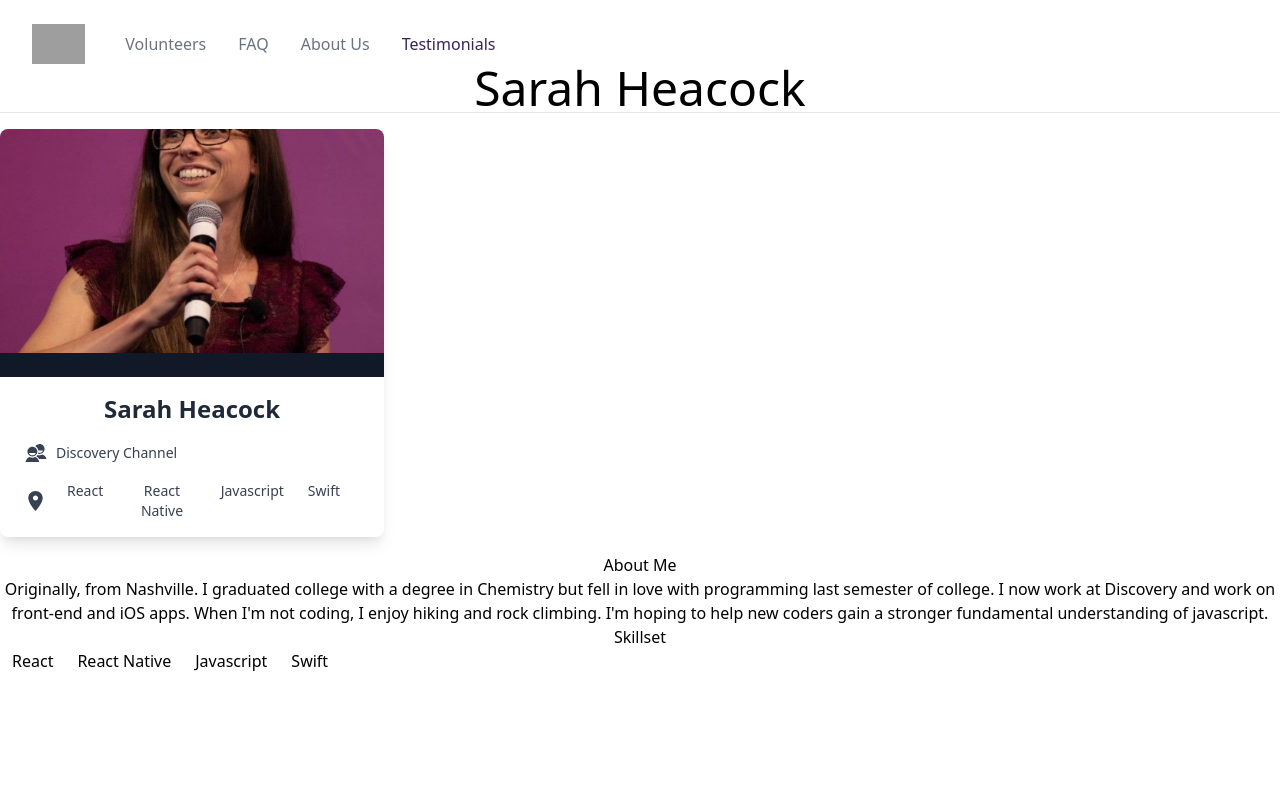
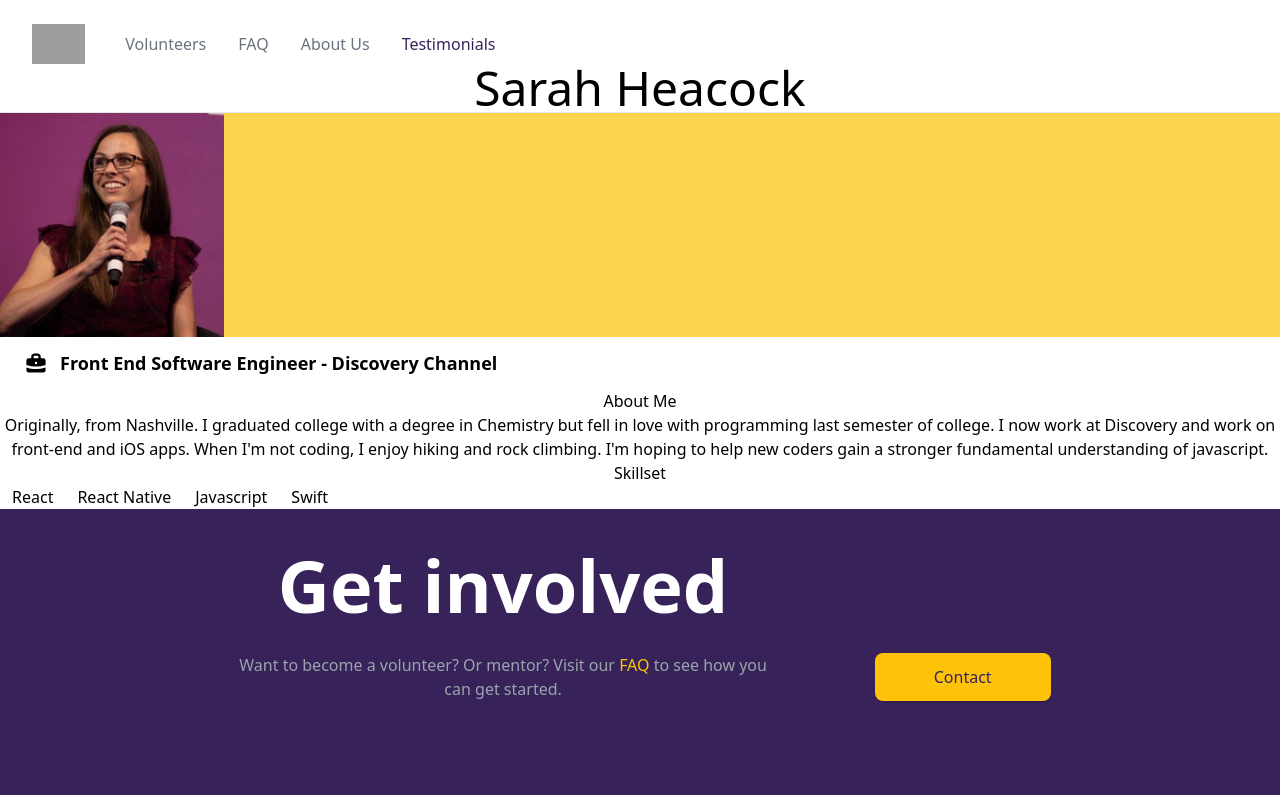
Before and after one commit to shafeeshafee/tkh-volunteer-overhaul, a React (Create React App) app: page /volunteers/1 in a window 1280 px wide. Shown: the top 795 px of the page. Built offline with nearby package versions, Linux system fonts and the light colour scheme; grey boxes are pictures that could not be loaded.

Commit message:
styling user profile

```diff
--- a/src/screens/Volunteer.jsx
+++ b/src/screens/Volunteer.jsx
@@ -24,66 +24,43 @@ const Volunteer = () => {
     }
 
 	return (
-		<div className="h-screen">
+		<div className="flex flex-col">
 			<Navbar />
 			<h1 className="text-5xl">{volunteer.name}</h1>
 			<hr />
-
-
-            <div class="content-center">
-			<div class="max-w-sm bg-white shadow-lg rounded-lg overflow-hidden my-4">
+			<div className="flex items-center bg-yellow-300">
 				<img
-					class="w-full h-56 object-cover object-center"
+					className="w-56 h-56 "
 					src={volunteer.image_link.default}
-					alt="avatar"
+					alt="volunteer avatar"
 				/>
-				<div class="flex items-center px-6 py-3 bg-gray-900">
-					<h1 class="mx-3 text-white font-semibold text-lg">{volunteer.role}</h1>
-				</div>
-				<div class="py-4 px-6">
-					<h1 class="text-2xl font-semibold text-gray-800">{volunteer.name}</h1>
-					<div class="flex items-center mt-4 text-gray-700">
-						<svg class="h-6 w-6 fill-current" viewBox="0 0 512 512">
-							<path d="M239.208 343.937c-17.78 10.103-38.342 15.876-60.255 15.876-21.909 0-42.467-5.771-60.246-15.87C71.544 358.331 42.643 406 32 448h293.912c-10.639-42-39.537-89.683-86.704-104.063zM178.953 120.035c-58.479 0-105.886 47.394-105.886 105.858 0 58.464 47.407 105.857 105.886 105.857s105.886-47.394 105.886-105.857c0-58.464-47.408-105.858-105.886-105.858zm0 186.488c-33.671 0-62.445-22.513-73.997-50.523H252.95c-11.554 28.011-40.326 50.523-73.997 50.523z" />
-							<g>
-								<path d="M322.602 384H480c-10.638-42-39.537-81.691-86.703-96.072-17.781 10.104-38.343 15.873-60.256 15.873-14.823 0-29.024-2.654-42.168-7.49-7.445 12.47-16.927 25.592-27.974 34.906C289.245 341.354 309.146 364 322.602 384zM306.545 200h100.493c-11.554 28-40.327 50.293-73.997 50.293-8.875 0-17.404-1.692-25.375-4.51a128.411 128.411 0 0 1-6.52 25.118c10.066 3.174 20.779 4.862 31.895 4.862 58.479 0 105.886-47.41 105.886-105.872 0-58.465-47.407-105.866-105.886-105.866-37.49 0-70.427 19.703-89.243 49.09C275.607 131.383 298.961 163 306.545 200z" />
-							</g>
-						</svg>
-						<h1 class="px-2 text-sm">{volunteer.company}</h1>
-					</div>
-					<div class="flex items-center mt-4 text-gray-700">
-						<svg class="h-6 w-6 fill-current" viewBox="0 0 512 512">
-							<path d="M256 32c-88.004 0-160 70.557-160 156.801C96 306.4 256 480 256 480s160-173.6 160-291.199C416 102.557 344.004 32 256 32zm0 212.801c-31.996 0-57.144-24.645-57.144-56 0-31.357 25.147-56 57.144-56s57.144 24.643 57.144 56c0 31.355-25.148 56-57.144 56z" />
-						</svg>
-						<h1 class="px-2 text-sm">
-							<ul className="flex">
-								{volunteer.proficiencies.map((item) => (
-									<li className="mx-3">{item}</li>
-								))}
-							</ul>
-						</h1>
-					</div>
-				</div>
+			</div>
+			<div class="flex items-center px-6 py-3">
+				<svg className="w-6 h-6" fill="currentColor" viewBox="0 0 20 20" xmlns="http://www.w3.org/2000/svg">
+					<path
+						fill-rule="evenodd"
+						d="M6 6V5a3 3 0 013-3h2a3 3 0 013 3v1h2a2 2 0 012 2v3.57A22.952 22.952 0 0110 13a22.95 22.95 0 01-8-1.43V8a2 2 0 012-2h2zm2-1a1 1 0 011-1h2a1 1 0 011 1v1H8V5zm1 5a1 1 0 011-1h.01a1 1 0 110 2H10a1 1 0 01-1-1z"
+						clip-rule="evenodd"
+					></path>
+					<path d="M2 13.692V16a2 2 0 002 2h12a2 2 0 002-2v-2.308A24.974 24.974 0 0110 15c-2.796 0-5.487-.46-8-1.308z"></path>
+				</svg>
+				<h1 class="mx-3 text-center font-semibold text-lg">{volunteer.position} - {volunteer.company}</h1>
 			</div>
 
-
-            <div class="content-center">
-                <div>About Me</div>
+            <div className="content-center">
+                <h2>About Me</h2>
                 <div>{volunteer.about}</div>
             </div>
-
-            <div class="content-center">
-                <div>Skillset</div>
-                <div><ul className="flex">
+            <div className="content-center">
+                <h2>Skillset</h2>
+                <div>
+					<ul className="flex">
                     {volunteer.proficiencies.map((item) => (
                         <li className="mx-3">{item}</li>
                     ))}
-                </ul></div>
+                	</ul>
+				</div>
             </div>
-
-		</div>
-
-
 		</div>
 	);
 };
```
